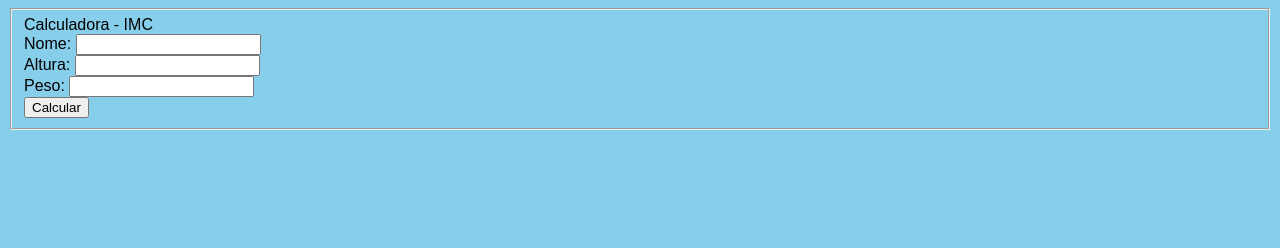
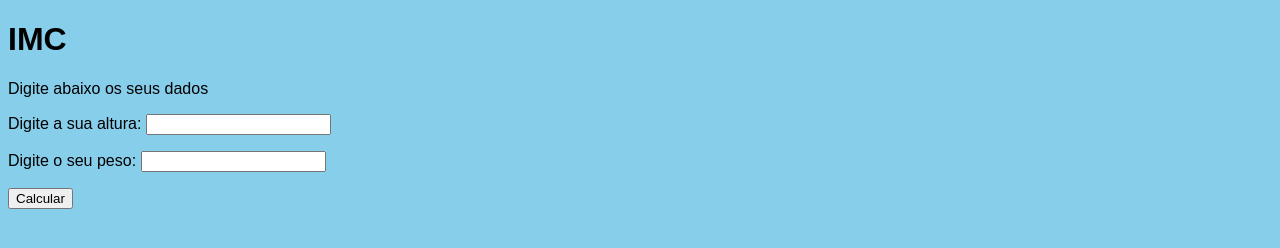
Before and after one commit to Lucas-Alonso11/IMC, a plain HTML site: page index.html in a window 1280 px wide. Drawn offline with Linux system fonts and the light colour scheme.

Commit message:
Update index.html

```diff
--- a/index.html
+++ b/index.html
@@ -1,41 +1,31 @@
 <!DOCTYPE html>
 <html lang="pt-br">
-  <head>
+<head>
     <meta charset="UTF-8">
+    <meta http-equiv="X-UA-Compatible" content="IE=edge">
     <meta name="viewport" content="width=device-width, initial-scale=1.0">
-    <title>Calcular IMC</title>
     <link rel="stylesheet" href="style.css">
-  </head>
-  <body>
-    <main>
-      <form id="formulario">
-        <fieldset>
-          <div class="container">
-            <div class="title"> Calculadora - IMC </div>
-            <div class="input">
-                <label>Nome:</label>
-                <input type="text" id='nome'>
-            </div>
-            <div class="input">
-                <label>Altura:</label>
-                <input type="number" id='altura'>
-            </div>
-            <div class="input">
-                <label>Peso:</label>
-                <input type="number" id='peso'>
-            </div>
+    <title>Calculo IMC</title>
+</head>
+<body>
+    <h1>IMC</h1>
+    <p>Digite abaixo os seus dados</p>
 
-            <div class="input">
-            <button id='calcular'>Calcular</button>
-            </div>
+    <div id="altura">
+        <p>Digite a sua altura:
+            <input type="number" name="altura" id="txta">
+        </p>
+    </div>
+    <div id="peso">
+        <p>Digite o seu peso:
+        <input type="number" name="peso" id="txtp">
+        </p>
+        <input type="button" value="Calcular" onclick="calcular()">
+    </div>
+    <div id="res">
 
-            <div class="result" id='resultado'></div>
-          </div>
+    </div>
 
-          <span id="resultado"></span>
-        </fieldset>
-      </form>
-    </main>
-    <script src="./main.js"></script>
-  </body>
+    <script src="main.js"></script>
+</body>
 </html>
```
